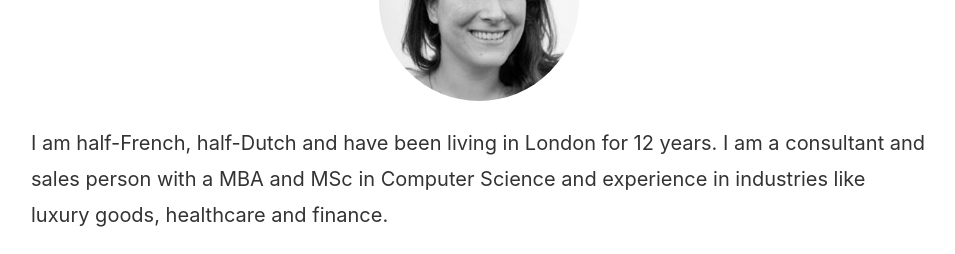
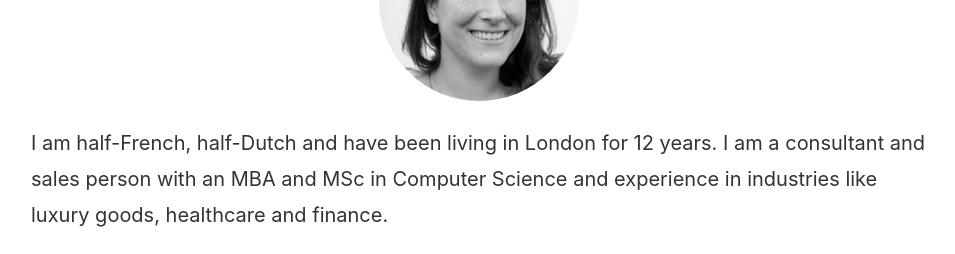
Before and after one commit to FaabLondon/FaabLondon.github.io, a website: page index.html in a window 1280 px wide. Shown: the part 1320-1574 px from the top of the page, without its empty margins (161-1116 px from the left). Drawn offline with nearby package versions, Linux system fonts and the light colour scheme.

Commit message:
corrected typo

```diff
--- a/index.html
+++ b/index.html
@@ -55,7 +55,7 @@
       <div id="about" class="page">
         <h1 class="is-size-1-desktop is-size-3-touch">About me</h1>
         <img class="ProfilePic" src="./assets/picture/FabienneP.jpeg" alt="profile picture">
-        <p class="ShortDescription is-size-5-desktop is-size-6-touch">I am half-French, half-Dutch and have been living in London for 12 years. I am a consultant and sales person with a MBA and MSc in Computer Science and experience in industries like luxury goods, healthcare and finance. </p>
+        <p class="ShortDescription is-size-5-desktop is-size-6-touch">I am half-French, half-Dutch and have been living in London for 12 years. I am a consultant and sales person with an MBA and MSc in Computer Science and experience in industries like luxury goods, healthcare and finance. </p>
         <p class="ShortDescription is-size-5-desktop is-size-6-touch">I came to realise that in all my positions, I enjoyed myself most when I was programming and building new tools to solve business challenges and improve efficiency. I therefore decided to go back to what I like most, coding. I really enjoy the craftsmanship, creativity and problem solving that come with it, as well as the continuous learning process.
         </p>
         <p class="ShortDescription is-size-5-desktop is-size-6-touch">
```
